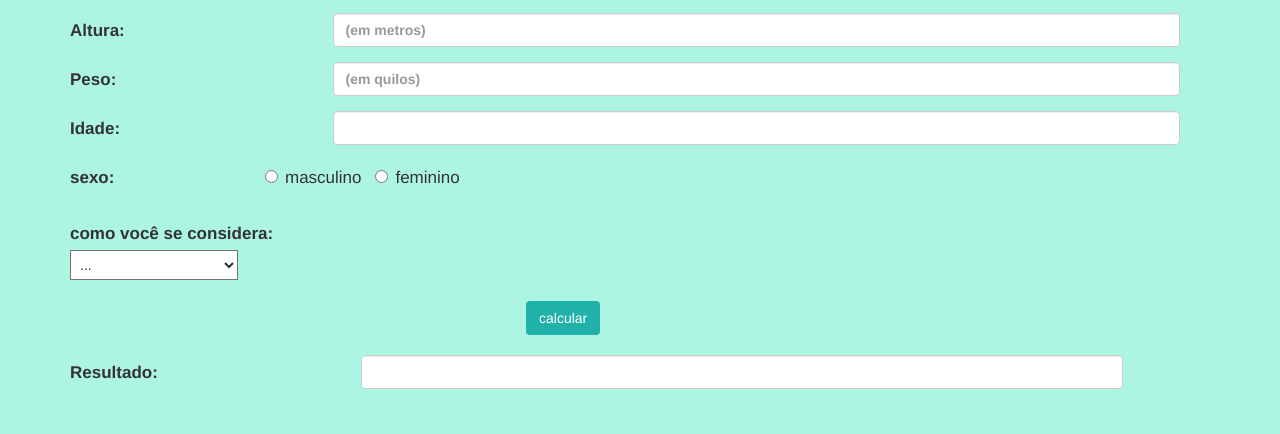
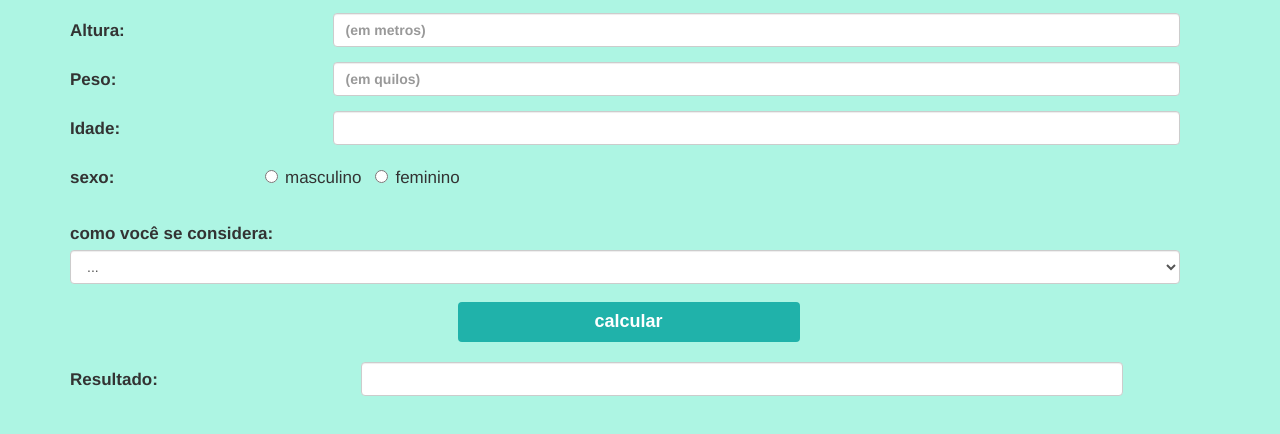
Before and after one commit to viniciuscorreialourenco/Metabolismo, a website: page www/index.html in a window 1280 px wide. Shown: the part 72-506 px from the top of the page. Drawn offline with Linux system fonts and the light colour scheme.

Commit message:
app final

```diff
--- a/www/css/style.css
+++ b/www/css/style.css
@@ -15,10 +15,12 @@ input#resultado{
   width: 90%;
 }
 button{
-  margin-left: 40%;
+  margin-left: 34%;
   background-color: lightseagreen;
   color: white;
   margin-top: -17px;
+  width: 30%;
+  height: 40px;
 }
 .titulo{
   text-align: center;
@@ -44,3 +46,11 @@ select{
 select{
   background-color: white;
 }
+.consideracao{
+   width: 100%;
+}
+.textobtn{
+  font-size: 18px;
+  font-family: Arial, Helvetica, sans-serif;
+  font-weight: bold;
+}
--- a/www/index.html
+++ b/www/index.html
@@ -1,4 +1,4 @@
-<!DOCTYPE HTML>
+<!DOCTYPE html>
 <html>
 <head>
 
@@ -76,10 +76,10 @@
         <label>como você se considera: </label>
       </div>
     </div>
-    <div class="row">
+    <div class="row consideracao">
       <div class="col-xs-12">
         <div class="form-group">
-          <select>
+          <select class="form-control">
             <option value="...">...</option>
             <option value="sedentário" id="sedentario">sedentário</option>
             <option value="levemente" id="levemente">levemente ativo</option>
@@ -93,7 +93,7 @@
     <br>
     <div class="row">
       <div class="col-xs-12">
-          <button class="btn" id="calcular">calcular</button>
+          <button class="btn" id="calcular"><span class="textobtn">calcular</span></button>
       </div>
     </div>
     <br>
```
Also changed, not shown: config.xml (+8 -8 lines), 12 other files.
